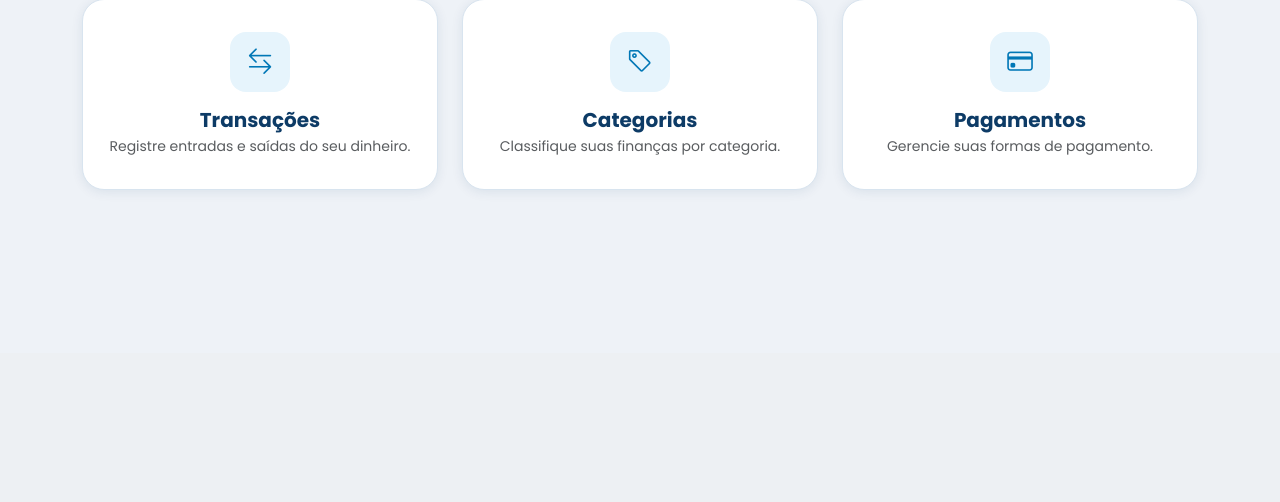
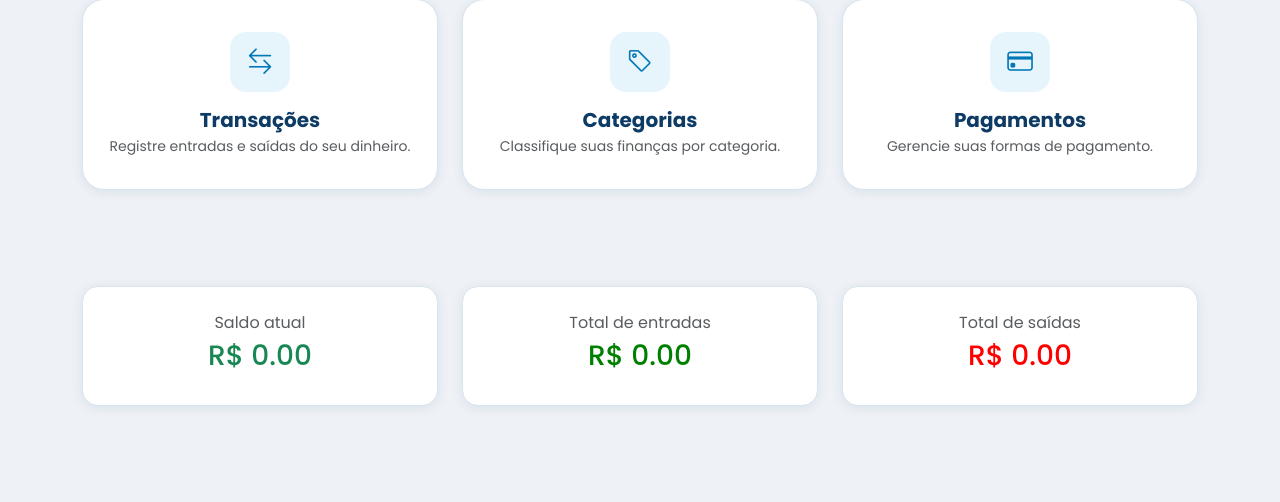
Before and after one commit to vitormateus123/prjControleFinanceiro, a Flask app: page / in a window 1280 px wide. Shown: the part 447-949 px from the top of the page. Before the commit the page ends 637 px from the top, so only its background shows below. Run offline with Flask 3, Linux system fonts and the light colour scheme; data that the repository does not hold is empty.

Commit message:
Dashboard básico e alteração na forma de conexão

```diff
--- a/app.py
+++ b/app.py
@@ -1,5 +1,5 @@
 from flask import Flask, render_template, request, redirect, url_for, flash
-from services.supabase_client import supabase
+from services.supabase_client import get_supabase
 from datetime import datetime
 import os
 
@@ -13,13 +13,25 @@ app.secret_key = "1234"
 # ---------------- INDEX ----------------
 @app.route("/")
 def index():
-    return render_template("index.html")
+    supabase = get_supabase()
+    transacoes = supabase.table("transacao").select("*").execute().data
+
+    total_entradas = sum(t["valor"] for t in transacoes if t["tipo"] == "entrada")
+    total_saidas   = sum(t["valor"] for t in transacoes if t["tipo"] == "saida")
+    saldo          = total_entradas - total_saidas
+
+    return render_template("index.html",
+        total_entradas=total_entradas,
+        total_saidas=total_saidas,
+        saldo=saldo
+    )
 
 
 # --------- CATEGORIAS ----------
 @app.route("/categorias", methods=["GET", "POST"])
 @app.route("/categorias/<int:id>", methods=["GET", "POST"])
 def categorias(id=None):
+    supabase = get_supabase()
 
     if request.method == "POST":
         nome = request.form.get("nome")
@@ -90,6 +102,7 @@ def categorias(id=None):
 @app.route("/pagamentos", methods=["GET", "POST"])
 @app.route("/pagamentos/<int:id>", methods=["GET", "POST"])
 def pagamentos(id=None):
+    supabase = get_supabase()
 
     if request.method == "POST":
         nome = request.form.get("nome")
@@ -157,6 +170,7 @@ def pagamentos(id=None):
 @app.route("/transacoes", methods=["GET", "POST"])
 @app.route("/transacoes/<int:id>", methods=["GET", "POST"])
 def transacoes(id=None):
+    supabase = get_supabase()
 
     if request.method == "POST":
         descricao = request.form.get("descricao", "").strip()
@@ -228,14 +242,15 @@ def transacoes(id=None):
         flash("Transação excluída com sucesso!", "success")
         return redirect(url_for("transacoes"))
 
-    transacoes_list = supabase.table("transacao").select("""
+    transacoes_list = get_supabase().table("transacao").select("""
         *,
         categoria: categoria_id (nome),
         forma: forma_pagamento_id (nome)
     """).order("id", desc=False).execute().data
 
-    categorias = supabase.table("categoria").select("*").execute().data
-    formas = supabase.table("forma_pagamento").select("*").execute().data
+    categorias = get_supabase().table("categoria").select("*").execute().data
+
+    formas = get_supabase().table("forma_pagamento").select("*").execute().data
 
     return render_template(
         "transacao.html",
--- a/services/supabase_client.py
+++ b/services/supabase_client.py
@@ -1,4 +1,5 @@
 from supabase import create_client
 from config import SUPABASE_URL, SUPABASE_KEY
 
-supabase = create_client(SUPABASE_URL, SUPABASE_KEY)
+def get_supabase():
+    return create_client(SUPABASE_URL, SUPABASE_KEY)
--- a/templates/index.html
+++ b/templates/index.html
@@ -1,18 +1,26 @@
-<!DOCTYPE html>
+<!doctype html>
 <html lang="pt-br">
   <head>
-    <meta charset="UTF-8">
-    <meta name="viewport" content="width=device-width, initial-scale=1.0">
+    <meta charset="UTF-8" />
+    <meta name="viewport" content="width=device-width, initial-scale=1.0" />
     <title>Controle Financeiro</title>
 
-    <link href="https://cdn.jsdelivr.net/npm/bootstrap@5.3.8/dist/css/bootstrap.min.css" rel="stylesheet">
-    <link href="https://cdn.jsdelivr.net/npm/bootstrap-icons@1.11.3/font/bootstrap-icons.min.css" rel="stylesheet">
-    <link href="https://fonts.googleapis.com/css2?family=Poppins:wght@300;400;500;600;700;800&display=swap" rel="stylesheet">
-    <link rel="stylesheet" href="/static/css/style.css">
+    <link
+      href="https://cdn.jsdelivr.net/npm/bootstrap@5.3.8/dist/css/bootstrap.min.css"
+      rel="stylesheet"
+    />
+    <link
+      href="https://cdn.jsdelivr.net/npm/bootstrap-icons@1.11.3/font/bootstrap-icons.min.css"
+      rel="stylesheet"
+    />
+    <link
+      href="https://fonts.googleapis.com/css2?family=Poppins:wght@300;400;500;600;700;800&display=swap"
+      rel="stylesheet"
+    />
+    <link rel="stylesheet" href="/static/css/style.css" />
   </head>
 
   <body>
-
     <nav class="navbar navbar-expand-lg">
       <div class="container">
         <a class="navbar-brand" href="/">
@@ -20,7 +28,12 @@
           Controle Financeiro
         </a>
 
-    <button class="navbar-toggler bg-light border-0" type="button" data-bs-toggle="collapse" data-bs-target="#menu">
+        <button
+          class="navbar-toggler bg-light border-0"
+          type="button"
+          data-bs-toggle="collapse"
+          data-bs-target="#menu"
+        >
           <span class="navbar-toggler-icon"></span>
         </button>
 
@@ -42,49 +55,98 @@
 
     <!-- HERO -->
     <section class="hero">
-  <div class="hero-badge"><i class="bi bi-shield-check me-1"></i>Suas finanças em ordem</div>
+      <div class="hero-badge">
+        <i class="bi bi-shield-check me-1"></i>Suas finanças em ordem
+      </div>
       <h1>Controle total das suas finanças</h1>
-  <p>Organize seus gastos, receitas e investimentos de forma simples e eficiente.</p>
+      <p>
+        Organize seus gastos, receitas e investimentos de forma simples e
+        eficiente.
+      </p>
     </section>
 
     <!-- CARDS DE NAVEGAÇÃO -->
     <div class="container py-5">
       <div class="row g-4 justify-content-center">
-
         <div class="col-md-4">
           <a href="/transacoes" class="card card-home d-block">
-        <div class="card-icon" style="background:#e6f4fc;">
-          <i class="bi bi-arrow-left-right" style="color:#0077b6;"></i>
+            <div class="card-icon" style="background: #e6f4fc">
+              <i class="bi bi-arrow-left-right" style="color: #0077b6"></i>
             </div>
-        <h5 class="fw-700 mb-1" style="color:#0d3b66;font-weight:700;">Transações</h5>
-        <p class="text-muted mb-0" style="font-size:.875rem;">Registre entradas e saídas do seu dinheiro.</p>
+            <h5 class="fw-700 mb-1" style="color: #0d3b66; font-weight: 700">
+              Transações
+            </h5>
+            <p class="text-muted mb-0" style="font-size: 0.875rem">
+              Registre entradas e saídas do seu dinheiro.
+            </p>
           </a>
         </div>
 
         <div class="col-md-4">
           <a href="/categorias" class="card card-home d-block">
-        <div class="card-icon" style="background:#e6f4fc;">
-          <i class="bi bi-tag" style="color:#0077b6;"></i>
+            <div class="card-icon" style="background: #e6f4fc">
+              <i class="bi bi-tag" style="color: #0077b6"></i>
             </div>
-        <h5 class="fw-700 mb-1" style="color:#0d3b66;font-weight:700;">Categorias</h5>
-        <p class="text-muted mb-0" style="font-size:.875rem;">Classifique suas finanças por categoria.</p>
+            <h5 class="fw-700 mb-1" style="color: #0d3b66; font-weight: 700">
+              Categorias
+            </h5>
+            <p class="text-muted mb-0" style="font-size: 0.875rem">
+              Classifique suas finanças por categoria.
+            </p>
           </a>
         </div>
 
         <div class="col-md-4">
           <a href="/pagamentos" class="card card-home d-block">
-        <div class="card-icon" style="background:#e6f4fc;">
-          <i class="bi bi-credit-card" style="color:#0077b6;"></i>
+            <div class="card-icon" style="background: #e6f4fc">
+              <i class="bi bi-credit-card" style="color: #0077b6"></i>
             </div>
-        <h5 class="fw-700 mb-1" style="color:#0d3b66;font-weight:700;">Pagamentos</h5>
-        <p class="text-muted mb-0" style="font-size:.875rem;">Gerencie suas formas de pagamento.</p>
+            <h5 class="fw-700 mb-1" style="color: #0d3b66; font-weight: 700">
+              Pagamentos
+            </h5>
+            <p class="text-muted mb-0" style="font-size: 0.875rem">
+              Gerencie suas formas de pagamento.
+            </p>
           </a>
         </div>
+      </div>
+    </div>
 
+    <!-- DASHBOARD -->
+    <div class="container py-5">
+      <!-- Cards de métricas -->
+      <div class="row g-4 mb-5">
+        <div class="col-md-4">
+          <div class="card p-4 text-center">
+            <p class="text-muted mb-1">Saldo atual</p>
+            <h3
+              class="fw-700 {{ 'text-success' if saldo >= 0 else 'text-danger' }}"
+            >
+              R$ {{ "%.2f"|format(saldo) }}
+            </h3>
+          </div>
+        </div>
+
+        <div class="col-md-4">
+          <div class="card p-4 text-center">
+            <p class="text-muted mb-1">Total de entradas</p>
+            <h3 class="fw-700" style="color: green">
+              R$ {{ "%.2f"|format(total_entradas) }}
+            </h3>
+          </div>
+        </div>
+
+        <div class="col-md-4">
+          <div class="card p-4 text-center">
+            <p class="text-muted mb-1">Total de saídas</p>
+            <h3 class="fw-700" style="color: red">
+              R$ {{ "%.2f"|format(total_saidas) }}
+            </h3>
+          </div>
+        </div>
       </div>
     </div>
 
     <script src="https://cdn.jsdelivr.net/npm/bootstrap@5.3.8/dist/js/bootstrap.bundle.min.js"></script>
-
   </body>
 </html>
```
Lines whose indentation alone changed are shown as unchanged.
